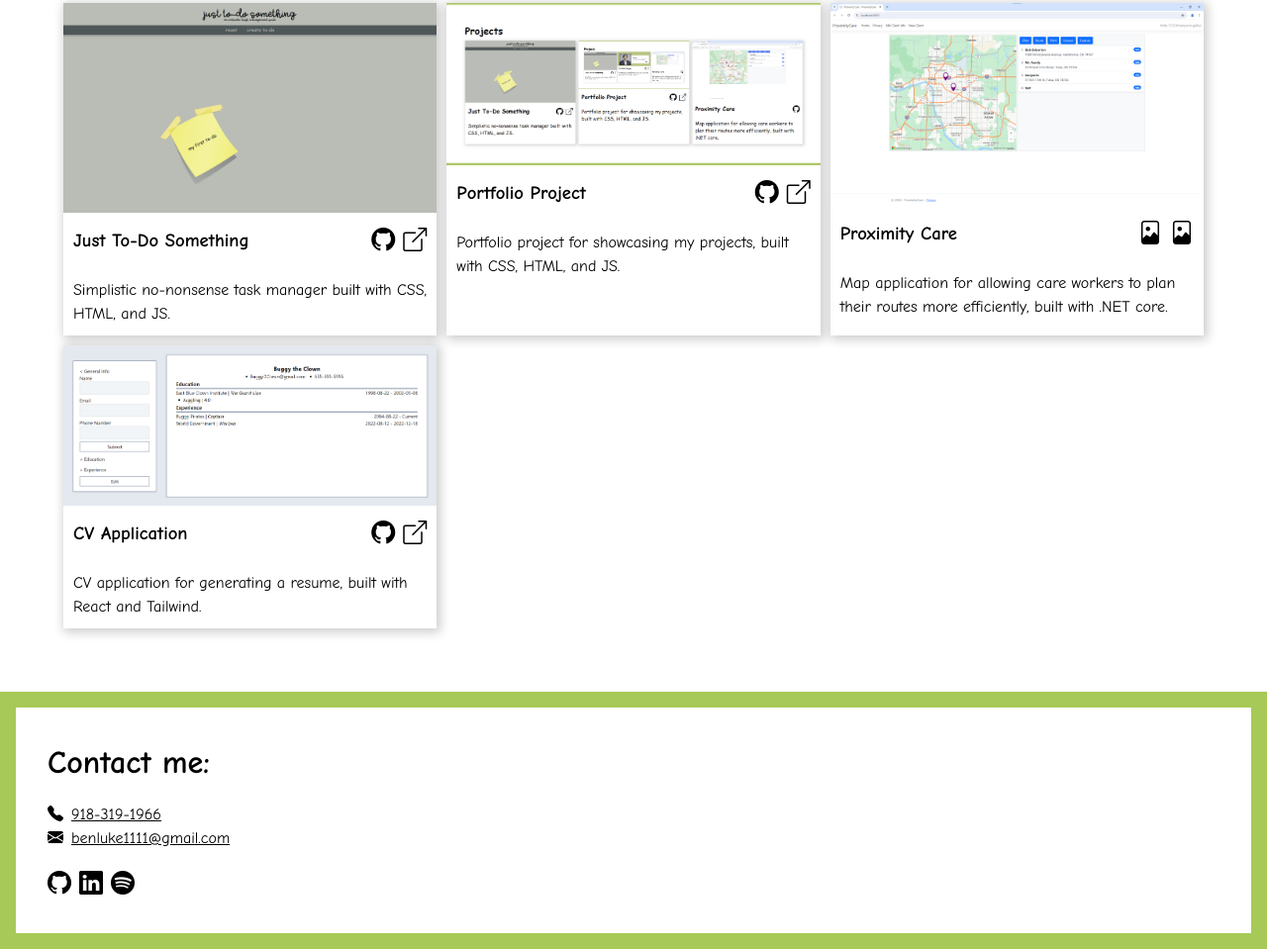
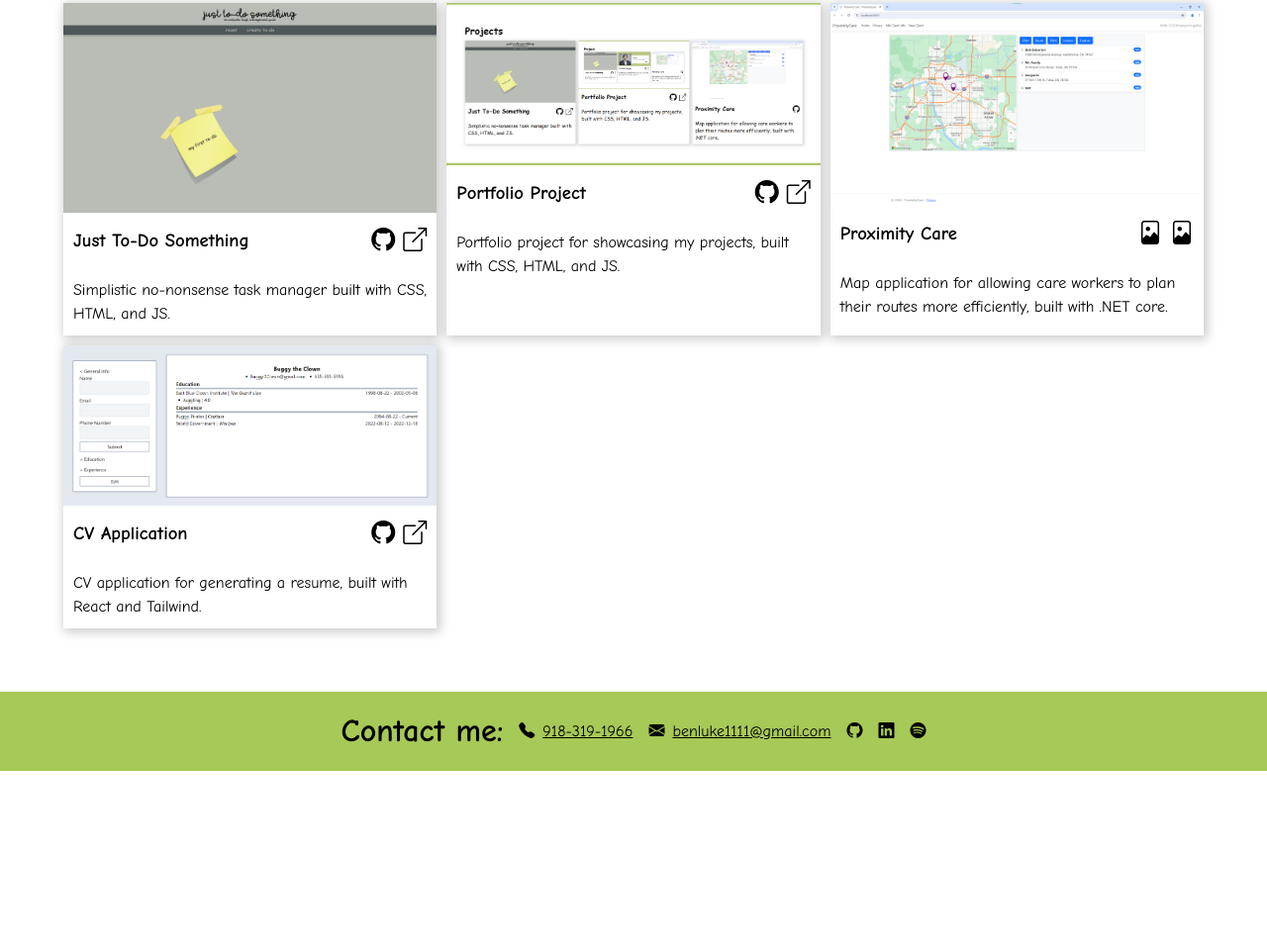
Before and after one commit to jellybro99/Portfolio, a plain HTML site: page index.html in a window 1280 px wide. Shown: the part 582-1541 px from the top of the page at 99% size. After the commit the page ends 1361 px from the top, so only its background shows below. Drawn offline with nearby package versions, Linux system fonts and the light colour scheme.

Commit message:
Changed styling at bottom of page

```diff
--- a/index.html
+++ b/index.html
@@ -85,15 +85,11 @@
     <footer>
         <div class="contact">
             <h1>Contact me:</h1>
-            <div>
-                <a href="tel:9183191966"><i class="bi bi-telephone-fill space"></i>918-319-1966</a>
-                <a href="mailto:benluke1111@gmail.com"><i class="bi bi-envelope-fill space"></i>benluke1111@gmail.com</a>
-            </div>
-            <div class="links">
-                <a href="https://github.com/jellybro99" title="Visit My GitHub"><i class="bi bi-github"></i></a>
-                <a href="https://linkedin.com/in/ben-galles" title="Visit My LinkedIn"><i class="bi bi-linkedin"></i></a>
-                <a href="https://open.spotify.com/artist/1bGVCWU95wqb3UwozJP7B2?si=uiVdxnskTjqRJCEnNfV8-g" title="Visit My Spotify"><i class="bi bi-spotify"></i></a>
-            </div>
+            <a href="tel:9183191966"><i class="bi bi-telephone-fill space"></i>918-319-1966</a>
+            <a href="mailto:benluke1111@gmail.com"><i class="bi bi-envelope-fill space"></i>benluke1111@gmail.com</a>
+            <a href="https://github.com/jellybro99" title="Visit My GitHub"><i class="bi bi-github"></i></a>
+            <a href="https://linkedin.com/in/ben-galles" title="Visit My LinkedIn"><i class="bi bi-linkedin"></i></a>
+            <a href="https://open.spotify.com/artist/1bGVCWU95wqb3UwozJP7B2?si=uiVdxnskTjqRJCEnNfV8-g" title="Visit My Spotify"><i class="bi bi-spotify"></i></a>
         </div>
     </footer>
 </body>
--- a/style.css
+++ b/style.css
@@ -121,13 +121,11 @@ footer {
 }
 
 .contact {
-    padding: 2rem;
-    background-color: var(--color2);
     box-shadow: 0 50vh 0 50vh var(--color1);
     display:flex;
-    flex-direction:column;
+    flex-direction:row;
     justify-content:center;
-    align-items: start;
+    align-items: center;
     gap:1rem;
 }
 
```
